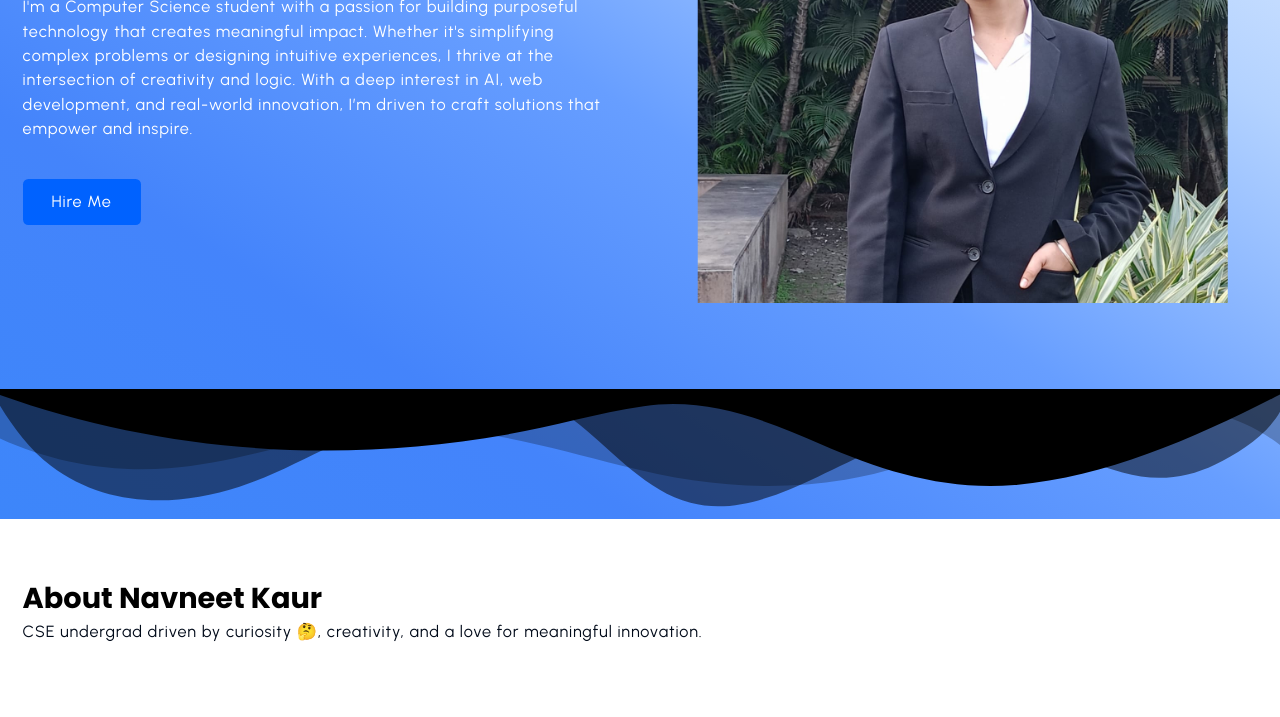
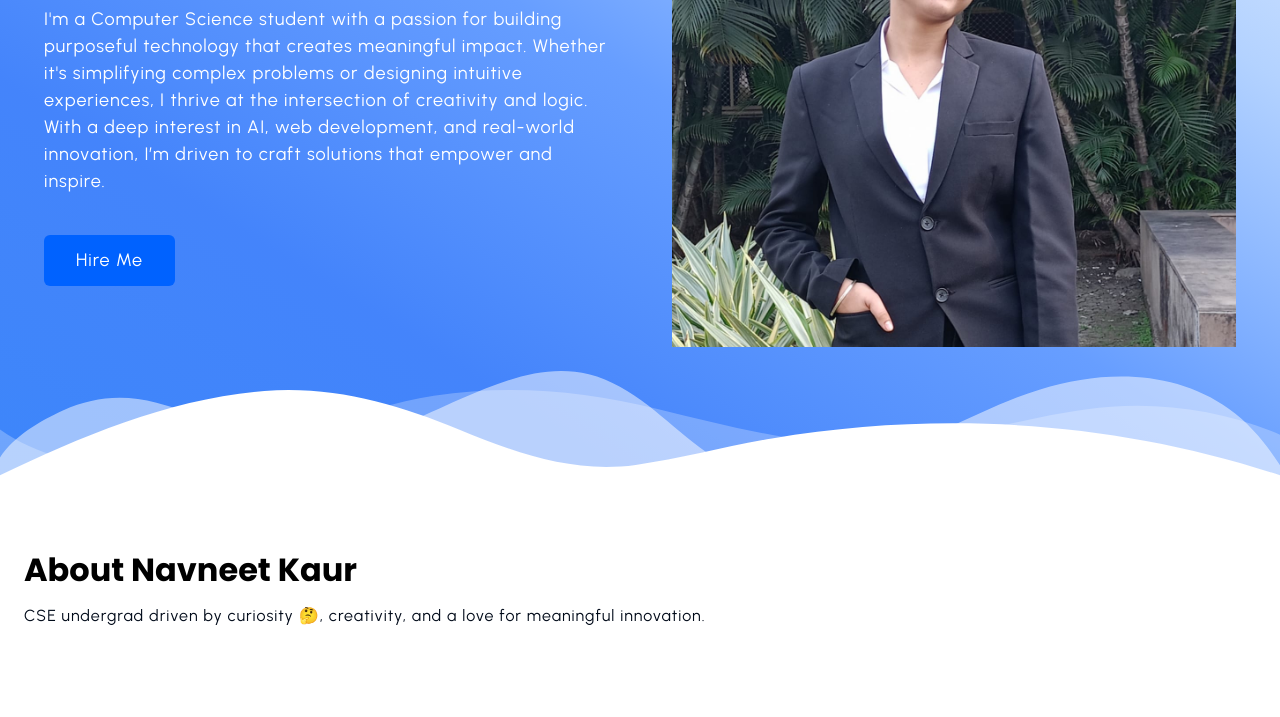
Before and after one commit to Navneet-Kaur1313/my-design-portfolio, a plain HTML site: page index.html in a window 1280 px wide. Shown: the part 393-1110 px from the top of the page. Drawn offline with nearby package versions, Linux system fonts and the light colour scheme; files that its build step writes are made by us from their sources; a web font is replaced by a local one.

Commit message:
Fix CSS file path

```diff
--- a/index.html
+++ b/index.html
@@ -7,7 +7,7 @@
     <link rel="stylesheet" href="https://cdnjs.cloudflare.com/ajax/libs/font-awesome/6.7.2/css/all.min.css"
      integrity="sha512-Evv84Mr4kqVGRNSgIGL/F/aIDqQb7xQ2vcrdIwxfjThSH8CSR7PBEakCr51Ck+w+/U6swU2Im1vVX0SVk9ABhg=="
       crossorigin="anonymous" referrerpolicy="no-referrer" />
-      <link rel="stylesheet" href="css/my_my.css">
+      <link rel="stylesheet" href="css/style.css">
 
     <link rel="stylesheet" href="https://cdn.jsdelivr.net/npm/swiper@11/swiper-bundle.min.css"/>
 
```
